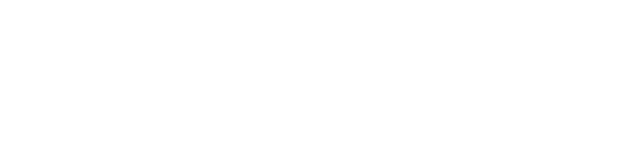
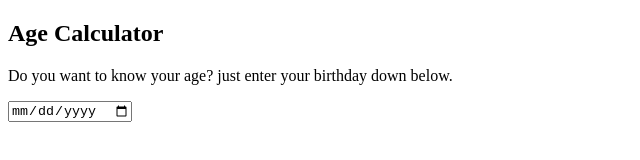
Before and after one commit to nour-rb/Age-calculator, a plain HTML site: page index.html in a window 1280 px wide. Shown: the whole page, without its empty margins (0-640 px from the left). Drawn offline with Linux system fonts and the light colour scheme.

Commit message:
feat: add basic html content

```diff
--- a/index.html
+++ b/index.html
@@ -7,6 +7,26 @@
     <title>Age Calculator</title>
 </head>
 <body>
+    <!-- title or navbarc -->
+    <section class="header">
+        <div>
+            <h1>Age Calculator</h1>
+        </div>
+    </section>
+
+    <!-- text paragraph -->
+    <section>
+        <div>
+            <p>Do you want to know your age? just enter
+                your birthday down below.</p>
+        </div>
+    </section>
+    <!-- date agenda and counter -->
+    <section>
+        <div>
+            <input type="date">
+        </div>
+    </section>
 
 </body>
 </html>
```
